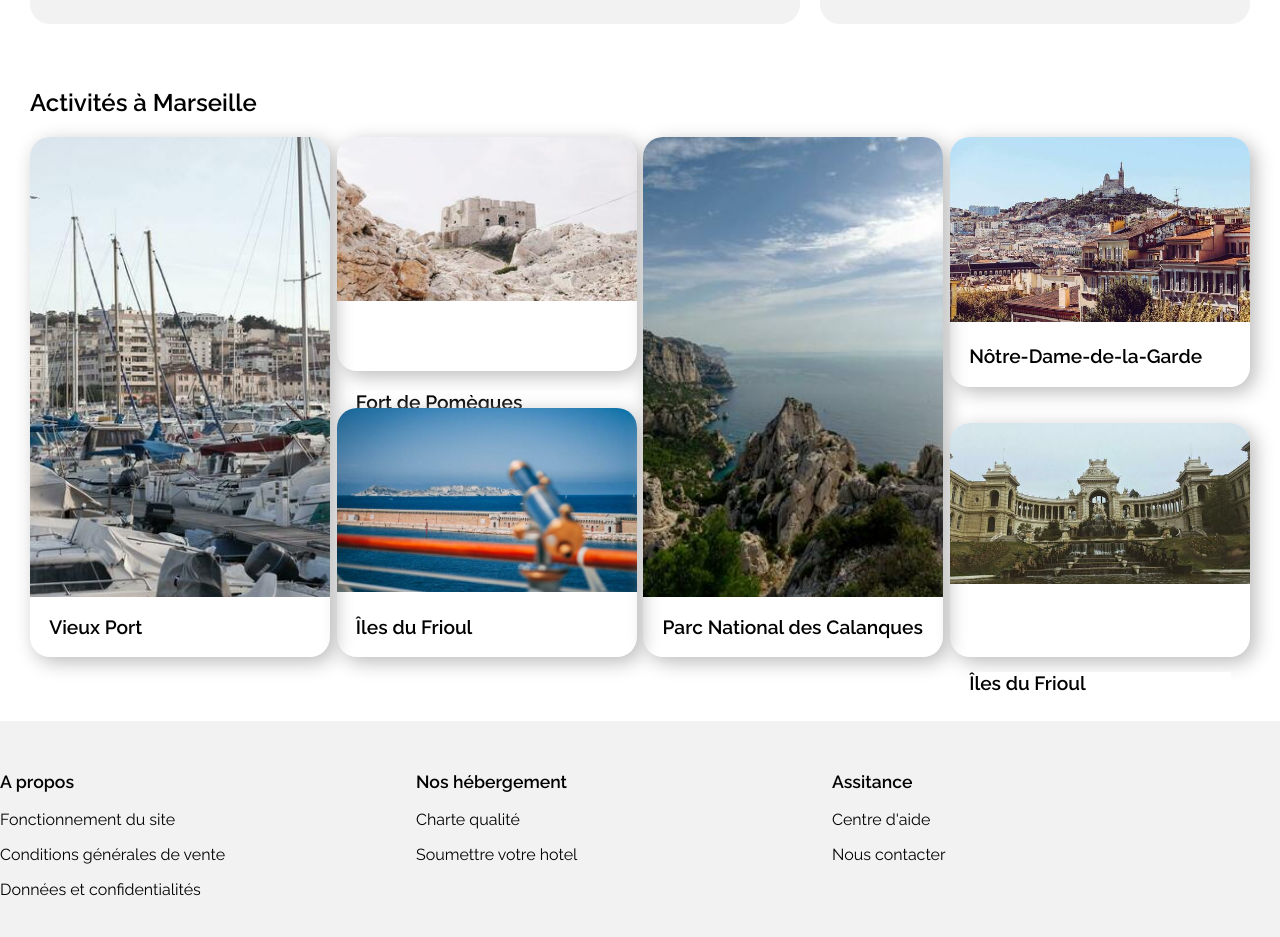
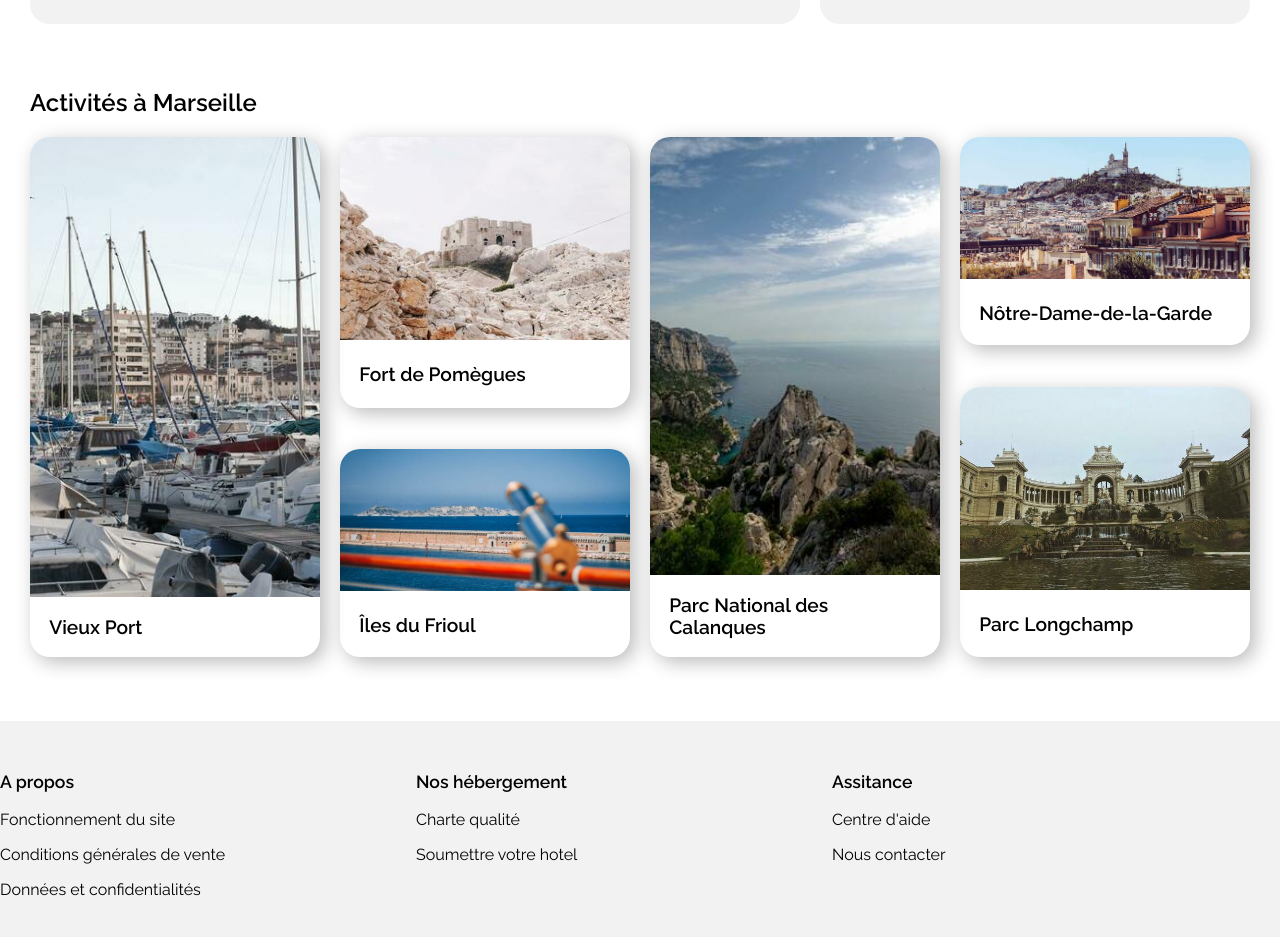
Before and after one commit to aleksandrej/AlexandreJablonski_2_24022021, a plain HTML site: page index.html in a window 1280 px wide. Shown: the part 1240-2177 px from the top of the page. Drawn offline with Linux system fonts and the light colour scheme.

Commit message:
Correction bug ACTIVITY

```diff
--- a/index.html
+++ b/index.html
@@ -249,49 +249,43 @@
 
                 <div class="containeractivity">
 
-                    <div class="cardActivityTypeOne">
-                        <a href=" #"><img
-                        src="ressources/images/activity/4_small/reno-laithienne-QUgJhdY5Fyk-unsplash.jpg"
-                        alt="Vieux port de Marseille"></a>
-                        <h4>Vieux Port</h4>
-                    </div>
+                    <figure class="cardActivityTypeOne">
+                        <a href="">
+                            <img src="ressources/images/activity/4_small/reno-laithienne-QUgJhdY5Fyk-unsplash.jpg"
+                                alt="Vieux port de Marseille"></a>
+                        <figcaption>Vieux Port</figcaption>
+                    </figure>
 
-                    <div class="cardActivityTypeTwo">
-                        <a href="#"><img src="ressources/images/activity/4_small/paul-hermann-QFTrLdQIRhI-unsplash.jpg"
-                        alt="Vieux port de Marseille"></a>
-                        <h4>Fort de Pomègues</h4>
-                    </div>
+                    <figure class="cardActivityTypeTwo">
+                        <a href=""><img src="ressources/images/activity/4_small/paul-hermann-QFTrLdQIRhI-unsplash.jpg"
+                                alt="Fort de Pomègues"></a>
+                        <figcaption>Fort de Pomègues</figcaption>
+                    </figure>
 
-                    <div class="cardActivityTypeThree">
-                        <a href="#"><img src="ressources/images/activity/4_small/kevin-hikari-rV_Qd1l-VXg-unsplash.jpg"
-                        alt="Vieux port de Marseille"></a>
-                        <h4>Îles du Frioul</h4>
-                    </div>
+                    <figure class="cardActivityTypeThree">
+                        <a href=""><img src="ressources/images/activity/4_small/kevin-hikari-rV_Qd1l-VXg-unsplash.jpg"
+                                alt="Îles du Frioul"></a>
+                        <figcaption>Îles du Frioul</figcaption>
+                    </figure>
 
-                    <div class="cardActivityTypeOne">
+                    <figure class="cardActivityTypeOne">
                         <a href="#"><img
-                        src="ressources/images/activity/4_small/kilyan-sockalingum-NR8-cBCN3aI-unsplash.jpg"
-                        alt="Vieux port de Marseille"></a>
-                        <h4>Parc National des Calanques</h4>
-                    </div>
+                                src="ressources/images/activity/4_small/kilyan-sockalingum-NR8-cBCN3aI-unsplash.jpg"
+                                alt="Parc National des Calanques"></a>
+                        <figcaption>Parc National des Calanques</figcaption>
+                    </figure>
 
-                    <div class="cardActivityTypeThree">
+                    <figure class="cardActivityTypeThree">
                         <a href="#"><img src="ressources/images/activity/4_small/florian-wehde-xW9e8gdotxI-unsplash.jpg"
-                        alt="Vieux port de Marseille"></a>
-                        <h4>Nôtre-Dame-de-la-Garde</h4>
-                    </div>
+                                alt="Nôtre-Dame-de-la-Garde"></a>
+                        <figcaption>Nôtre-Dame-de-la-Garde</figcaption>
+                    </figure>
 
-                    <div class="cardActivityTypeTwo">
+                    <figure class="cardActivityTypeTwo">
                         <a href="#"><img src="ressources/images/activity/4_small/lena-paulin-wH2-EJoDcV0-unsplash.jpg"
-                        alt="Vieux port de Marseille"></a>
-                        <h4>Îles du Frioul</h4>
-                    </div>
-
-                    <!-- <div class="cardActivityTypeThree">
-                        <a href="#"><img src="ressources/images/activity/4_small/lena-paulin-wH2-EJoDcV0-unsplash.jpg"
-                        alt="Vieux port de Marseille"></a>
-                        <h4>Parc Longchamp</h4>
-                    </div> -->
+                                alt="Vieux port de Marseille"></a>
+                        <figcaption>Parc Longchamp</figcaption>
+                    </figure>
 
 
         </section>
--- a/styles/style.css
+++ b/styles/style.css
@@ -30,7 +30,6 @@ h3 {
 .containerPrincpal {
     margin: auto;
     height: auto;
-    /* margin-top: 30px; */
     padding: 0px 30px 0px 30px;
 }
 
@@ -174,7 +173,6 @@ header a:hover {
 .hostingGeneral {
     width: 100%;
     display: flex;
-    /* justify-content: space-between; */
     flex-wrap: none;
 }
 
@@ -216,7 +214,6 @@ header a:hover {
 /* HOSTING PRINCIPAL */
 
 .containerHostingPrincipal {
-    /* display: flex; */
     width: 66%;
     height: auto;
 }
@@ -226,7 +223,6 @@ header a:hover {
     flex-wrap: wrap;
     width: 100%;
     justify-content: stretch;
-    /* gap: 5px 5px; */
 }
 
 /* CARDS HOSTING PINCIPAL */
@@ -250,7 +246,6 @@ header a:hover {
 .cardsHostingPrincipal {
     background-color: white;
     width: 27%;
-    /* height: auto; */
     margin: 20px;
     padding: 5px;
     box-shadow: 5px 5px 19px #bababa;
@@ -320,8 +315,6 @@ header a:hover {
     background-color: white;
     border-radius: 20px;
     height: auto;
-    /* display: flex;
-    flex-wrap: wrap; */
     margin: auto 1em auto 1em;
 }
 
@@ -358,63 +351,55 @@ header a:hover {
 
 .titleCardsHostingPopular {
     margin-top: 1em;
-    /* margin-left: 0.8em; */
     font-weight: bold;
 }
 
 .priceCardsHostingPopular {
     margin-top: 0.4em;
-    /* margin-left: 0.8em; */
 }
 
 .notationCardsHostingPopular {
     margin-top: auto;
     margin-bottom: 10px;
-    /* align-content: flex-end; */
 }
 
 /* ACTIVITY */
 
 #activity {
-    margin: 4rem auto ;
+    margin: 4rem auto;
 }
 
 .containeractivity {
     width: 100%;
     height: 520px;
-    /* margin: 0em auto; */
     display: flex;
     justify-content: space-between;
     flex-direction: column;
     flex-wrap: wrap;
     align-content: space-between;
-    /* background-color:grey; */
 }
 
-.containeractivity h4 {
+.containeractivity figcaption {
     font-size: 1.2em;
     margin: 1em;
     font-weight: bold;
     background-color: white;
-
 }
 
 .containeractivity .cardActivityTypeOne {
-    /* background-color: green; */
     height: 100%;
-    width: 300px;
+    width: 290px;
     display: flex;
     flex-direction: column;
     border-radius: 20px;
     box-shadow: 5px 5px 19px #bababa;
     transition: 0.3s;
-    align-items:flex-start;
+    margin: 0;
 }
 
 .containeractivity .cardActivityTypeOne a, .cardActivityTypeTwo a, .cardActivityTypeThree a {
     width: 100%;
     height: 100%;
-    /* margin-top: 20px; */
 }
 
 .cardActivityTypeOne img {
@@ -425,50 +410,40 @@ header a:hover {
 }
 
 .containeractivity .cardActivityTypeTwo {
-    /* background-color: pink; */
-    display: flex;
-    flex-direction: column;
-    height: 45%;
-    width: 300px;
+    margin: 0em;
+    height: 52%;
+    width: 290px;
     border-radius: 20px;
     box-shadow: 5px 5px 19px #bababa;
     transition: 0.3s;
-
-
 }
 
 .cardActivityTypeTwo img {
-    height: 70%;
+    height: 75%;
     width: 100%;
-    /* margin-bottom: 0em; */
     object-fit: cover;
     border-radius: 20px 20px 0px 0px;
 }
 
 .containeractivity .cardActivityTypeThree {
-    /* background-color: red; */
-    height: 48%;
-    width: 300px;
-    /* display: flex;
-    flex-direction: column; */
+    height: 40%;
+    width: 290px;
     border-radius: 20px;
-    /* margin-top: auto;
-    margin-bottom: auto; */
+    margin: 0em;
     box-shadow: 5px 5px 19px #bababa;
     transition: 0.3s;
-
-
 }
 
 .cardActivityTypeThree img {
-    height: 74%;
+    height: 68%;
     width: 100%;
     object-fit: cover;
     border-radius: 20px 20px 0px 0px;
 }
 
 .cardActivityTypeOne:hover, .cardActivityTypeTwo:hover, .cardActivityTypeThree:hover {
-    transform: scale(1.1);
+    transform: scale(0.9);
+    box-shadow: 0 19px 38px rgba(0, 0, 0, 0.30), 0 15px 12px rgba(0, 0, 0, 0.22);
 }
 
 /* FOOTER */
@@ -480,9 +455,7 @@ footer {
 
 .footerBox {
     display: flex;
-    /* max-width: 1440px; */
     margin: auto;
-    /* padding: 0 2rem; */
     box-sizing: border-box;
 }
 
```
